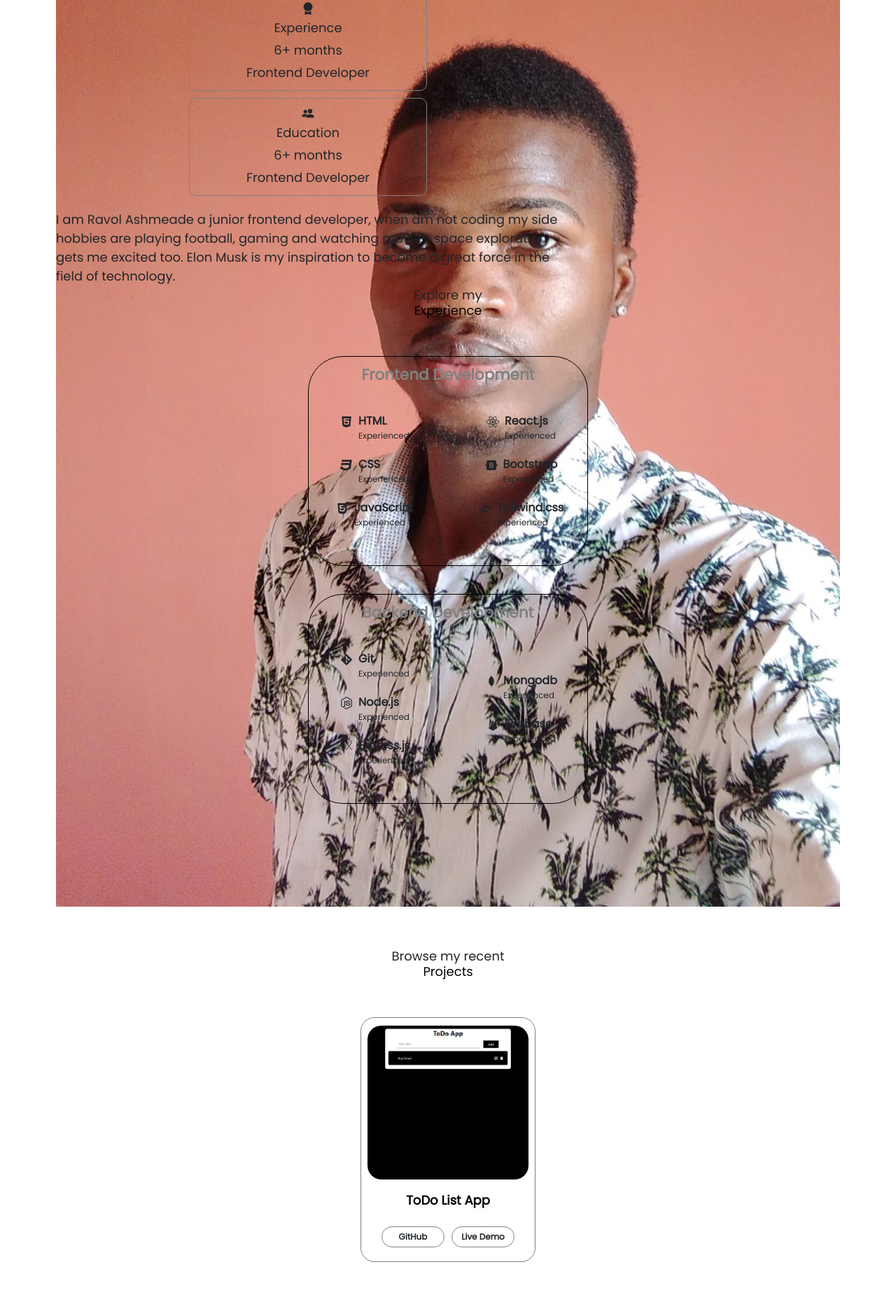
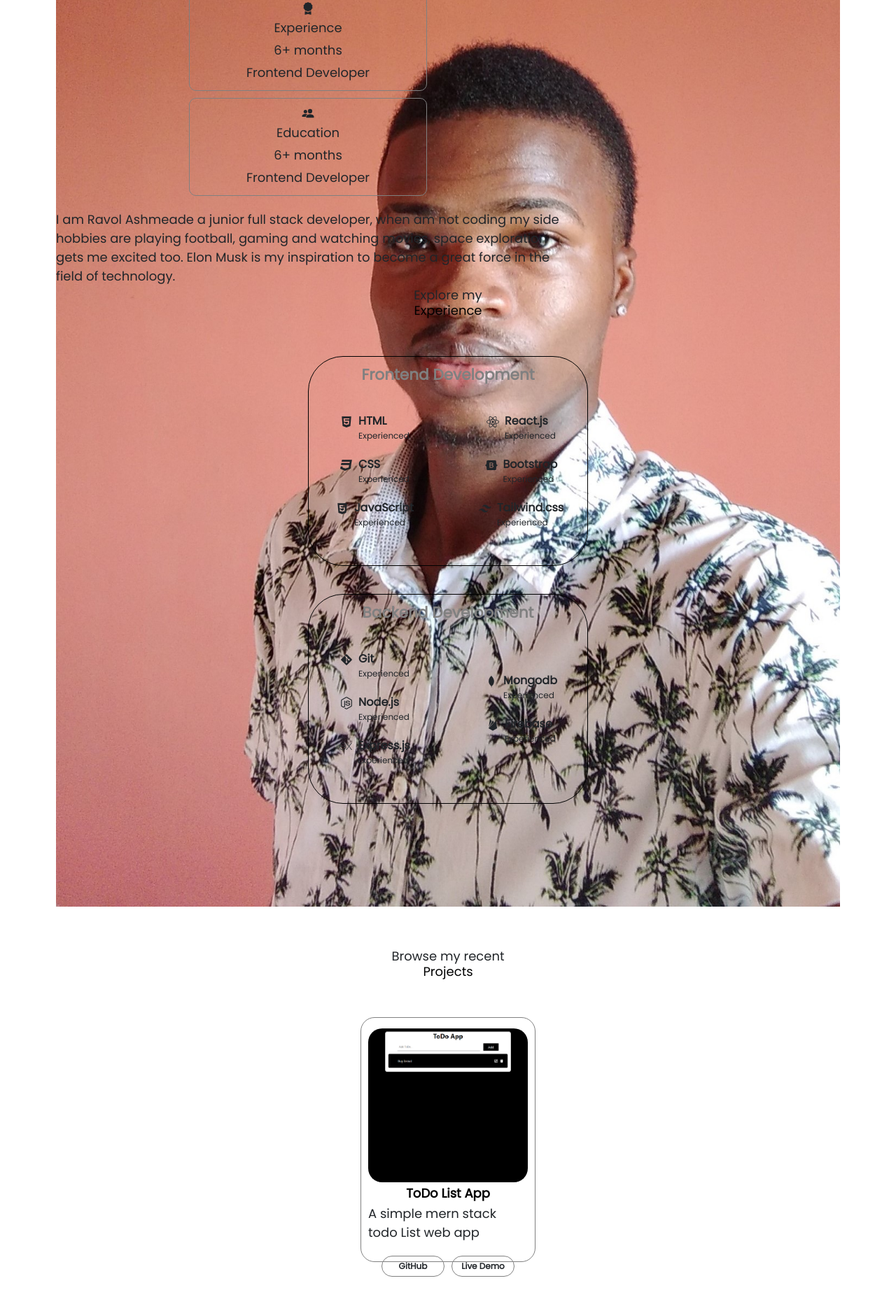
Before and after one commit to codeis1/portfolio-website, a React (Vite) app: page / in a window 1280 px wide. Shown: the part 1275-3139 px from the top of the page at 70% size. Built offline with nearby package versions, Linux system fonts and the light colour scheme; a web font is replaced by a local one.

Commit message:
Updated the todo list card

```diff
--- a/src/components/About/About.jsx
+++ b/src/components/About/About.jsx
@@ -41,7 +41,7 @@ const About = () => {
           </div>
           <div className="text-box">
             <p>
-              I am Ravol Ashmeade a junior frontend developer, when am not
+              I am Ravol Ashmeade a junior full stack developer, when am not
               coding my side hobbies are playing football, gaming and watching
               movies, space exploration gets me excited too. Elon Musk is my
               inspiration to become a great force in the field of technology.
--- a/src/components/Portfolio/Portfolio.jsx
+++ b/src/components/Portfolio/Portfolio.jsx
@@ -1,4 +1,5 @@
 import "./portfolio.css";
+import { TodoImg } from "../../data";
 
 const Portfolio = () => {
   return (
@@ -31,15 +32,14 @@ const Portfolio = () => {
         <div className="card">
           <div className="img-cont">
             <div className="wrapper">
-              <img
-                src="/src/assets/images/todoimg.png"
-                alt="project image"
-                loading="eager"
-              />
+              <img src={TodoImg} alt="project image" loading="eager" />
             </div>
           </div>
           <div className="title">
             <span>ToDo List App</span>
+          </div>
+          <div>
+            <p>A simple mern stack todo List web app</p>
           </div>
           <div className="card-bottom">
             <a href="https://github.com/codeis1/fullstack-todo-app-lesson-frontend">
--- a/src/components/Portfolio/portfolio.css
+++ b/src/components/Portfolio/portfolio.css
@@ -21,11 +21,12 @@
 
 .card {
   width: 280px;
-  height: 350px;
+  height: auto;
   display: flex;
   flex-direction: column;
   border: 1px solid gray;
   border-radius: 20px;
+  padding: 15px 10px;
 }
 
 .img-cont {
@@ -71,6 +72,7 @@
   justify-content: center;
   align-items: center;
   column-gap: 10px;
+  padding: 20px 0 0 0;
 }
 
 .card-bottom .item {
@@ -123,7 +125,6 @@
 }
 
 @media screen and (max-width: 420px) {
-
 }
 
 @media screen and (max-width: 330px) {
--- a/src/data.js
+++ b/src/data.js
@@ -1,8 +1,7 @@
 import Logo from "./assets/images/Logo.png";
 import Myimg2 from "./assets/images/Myimg2.jpg";
-import Aboutimg from "./assets/images/Aboutimg.jpeg";
-import Testimg from "./assets/images/testimg.jpeg";
 import Shopper from "./assets/images/E-commerce.png";
-import Dartmedia from "./assets/images/Dartmedia.png"
+// import Dartmedia from "./assets/images/Dartmedia.png";
+import TodoImg from "./assets/images/todoimg.png";
 
-export { Logo, Myimg2, Aboutimg, Testimg, Shopper, Dartmedia };
+export { Logo, Myimg2, Shopper, TodoImg };
```
